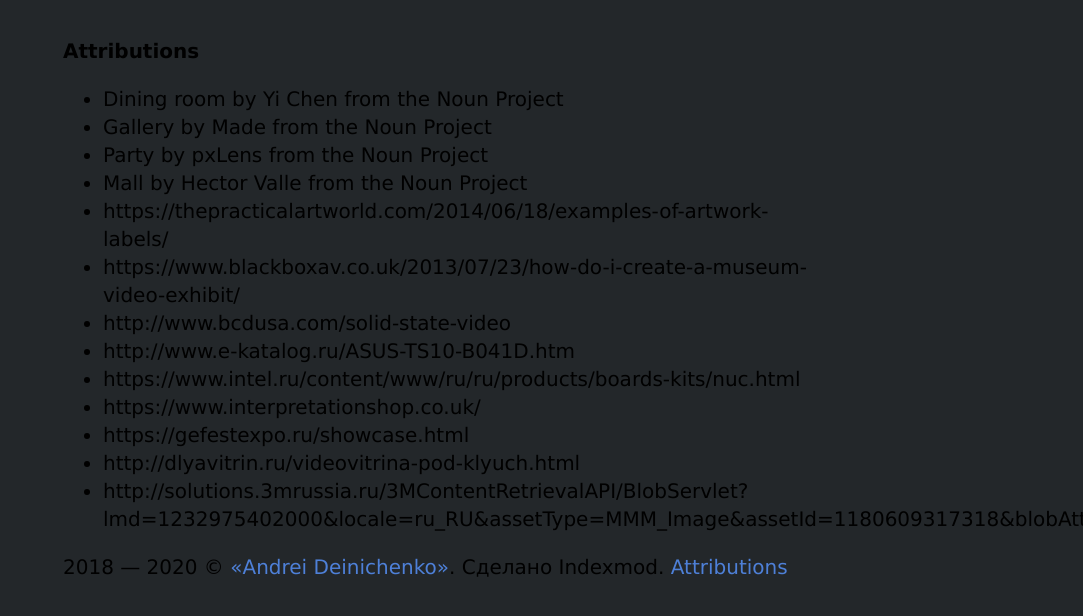
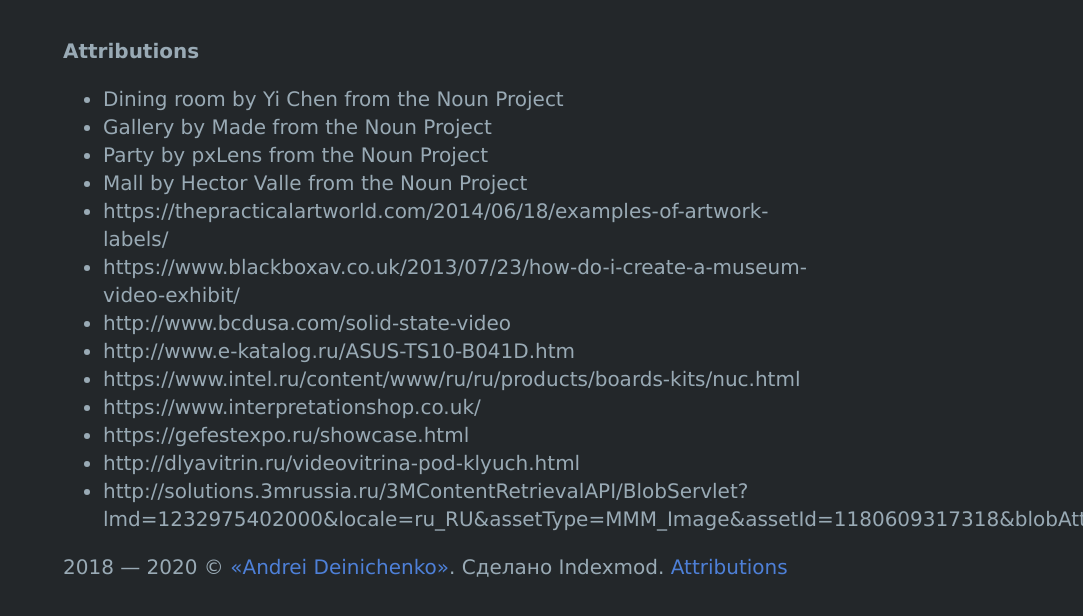
Before and after one commit to indexmod/my-works, a Jekyll site: the page built from attributions.md, in a window 1280 px wide. Shown: the top 616 px of the page, without its empty margins (197-1280 px from the left). Built offline with Jekyll 4.4.1, drawn with Linux system fonts in a browser that asks for light colours.

Commit message:
Update style.scss

```diff
--- a/assets/css/style.scss
+++ b/assets/css/style.scss
@@ -47,21 +47,21 @@ body {
   font-size: 20px;
   line-height: 1.4em;
   font-weight: 500;
-  color: black;
+  color: #99AAB5;
 }
 p {
   font-family: 'Verdana', serif;
   font-size: 20px;
   line-height: 1.4em;
   font-weight: 500;
-  color: black;
+  color: #99AAB5;
 }
 pre {
   font-family: 'Verdana', serif;
   font-size: 20px;
   line-height: 1.4em;
   font-weight: 500;
-  color: black;
+  color: #99AAB5;
 }
 p.foot {
   font-family: 'Verdana', serif;
@@ -87,21 +87,21 @@ p.caption-position {
 }
 .rate:hover {
   font-weight: 500;
-  color: black;
+  color: #99AAB5;
 }
 h1 {
   font-family: 'Verdana', serif;
   font-size: 25px;
   font-weight: 500;
   line-height: 1.4em;
-  color: black;
+  color: #99AAB5;
 }
 h2, h3, h4, h5, h6 {
   font-family: 'Verdana';
   font-size: 20px;
   font-weight: 900;
   line-height: 1.4em;
-  color: black;
+  color: #99AAB5;
 }
 table {
   width: 100%;
@@ -115,7 +115,7 @@ table {
 th, td {
   padding: 15px;
   text-align: left;
-  border-bottom: 1px solid black;
+  border-bottom: 1px solid #99AAB5;
 }
 th {
   font-family: 'Verdana', serif;
@@ -145,7 +145,7 @@ table.top {
 table.top th, td {
   padding: 15px;
   text-align: left;
-  border-bottom: 1px solid black;
+  border-bottom: 1px solid #99AAB5;
 }
 table.top td {
   font-weight: 500;
@@ -158,7 +158,7 @@ table.top tr:hover {
 }
 .toptable-meta {
   font-weight: 500;
-  color: #4e80d8;
+  color: #99AAB5;
 }
 .highlighter-rouge {
   font-family: 'Verdana';
@@ -166,7 +166,7 @@ table.top tr:hover {
   line-height: 1.4em;
   font-weight: 500;
   color: black;
-  border: solid 1px black;
+  border: solid 1px #99AAB5;
   background-color: grey;
   -moz-border-radius: 5px;
   -webkit-border-radius: 5px;
@@ -198,19 +198,16 @@ li {
   font-size: 20px;
   line-height: 1.4em;
   font-weight: 500;
-  color: black;
+  color: #99AAB5;
 }
 ul {
   font-family: 'Verdana';
   font-size: 20px;
   line-height: 1.4em;
   font-weight: 500;
-  color: black;
+  color: #99AAB5;
 }
-.disqus_thread {
-  -webkit-filter: grayscale(100%);
-  filter: grayscale(100%);
-}
+
 .container {
   width: 50px;
 }
```
